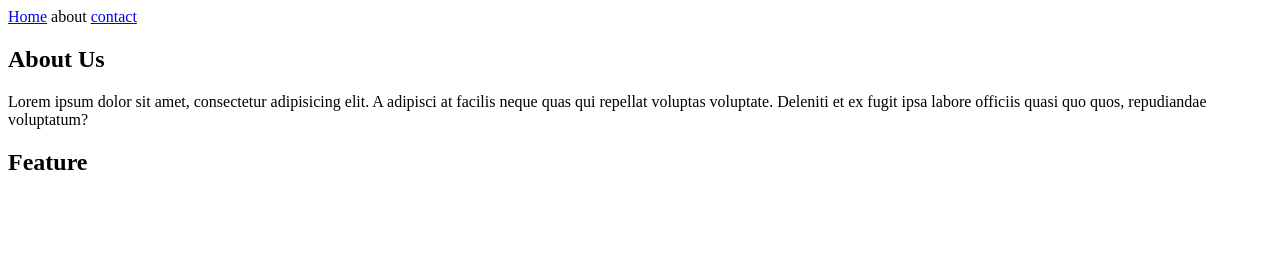
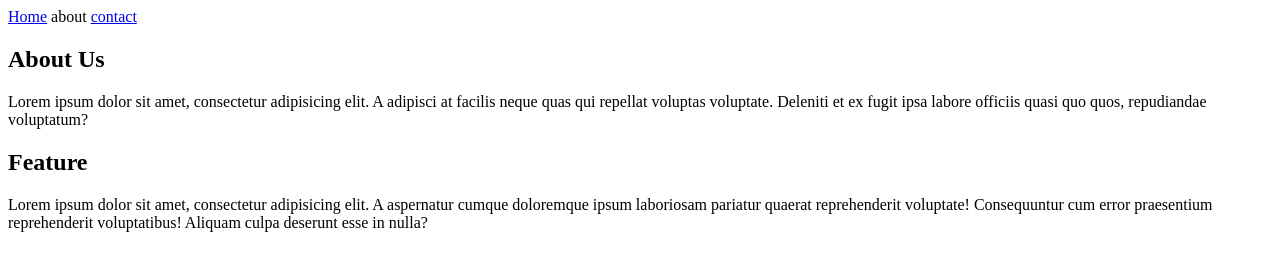
Before and after one commit to sohailahmad07/git-workflow, a plain HTML site: page index.html in a window 1280 px wide. Drawn offline with Linux system fonts and the light colour scheme.

Commit message:
Feature Complete

```diff
--- a/index.html
+++ b/index.html
@@ -20,6 +20,11 @@
 
     <section>
         <h1>Feature</h1>
+        <p>Lorem ipsum dolor sit amet, consectetur adipisicing elit. A
+            aspernatur cumque doloremque ipsum laboriosam pariatur quaerat
+            reprehenderit voluptate! Consequuntur cum error praesentium
+            reprehenderit voluptatibus! Aliquam culpa deserunt esse in
+            nulla?</p>
     </section>
 </div>
 </body>
```
